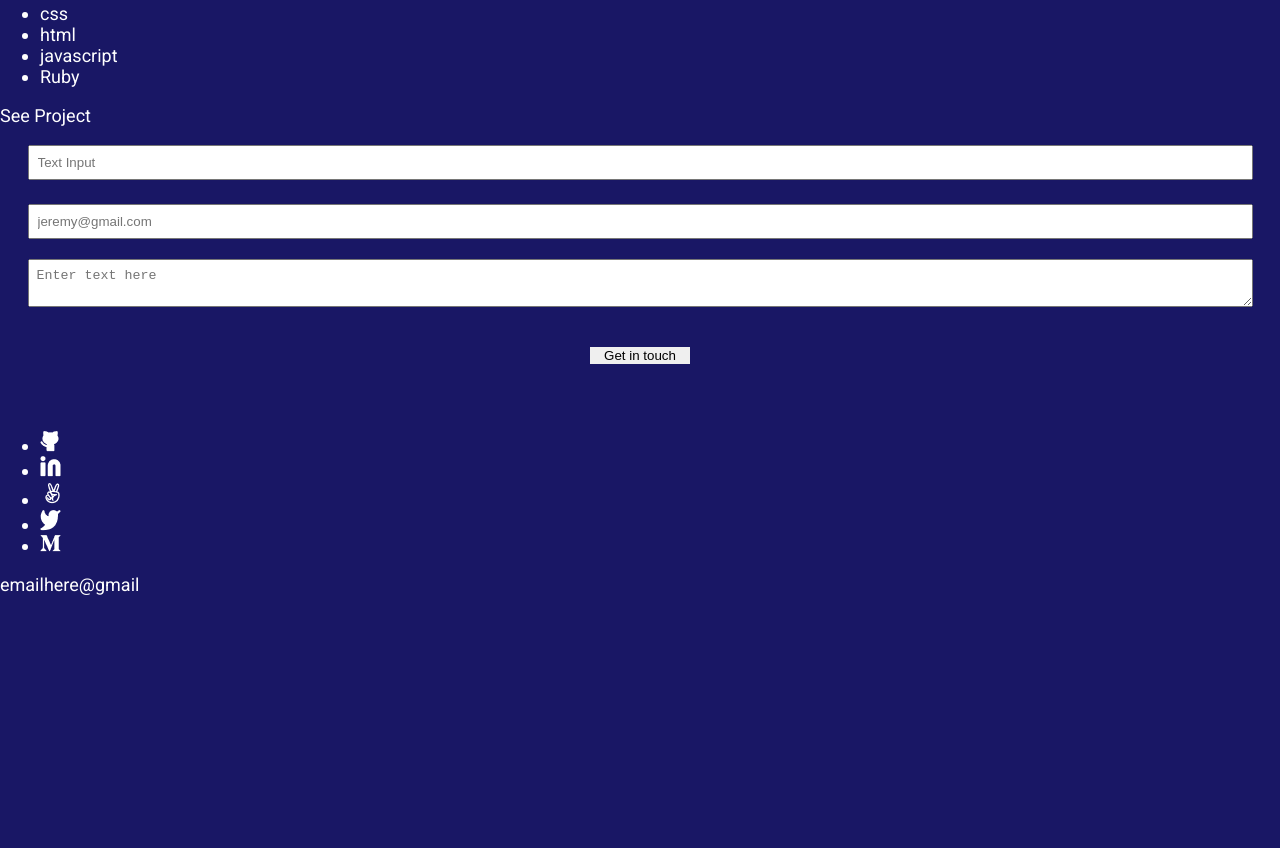
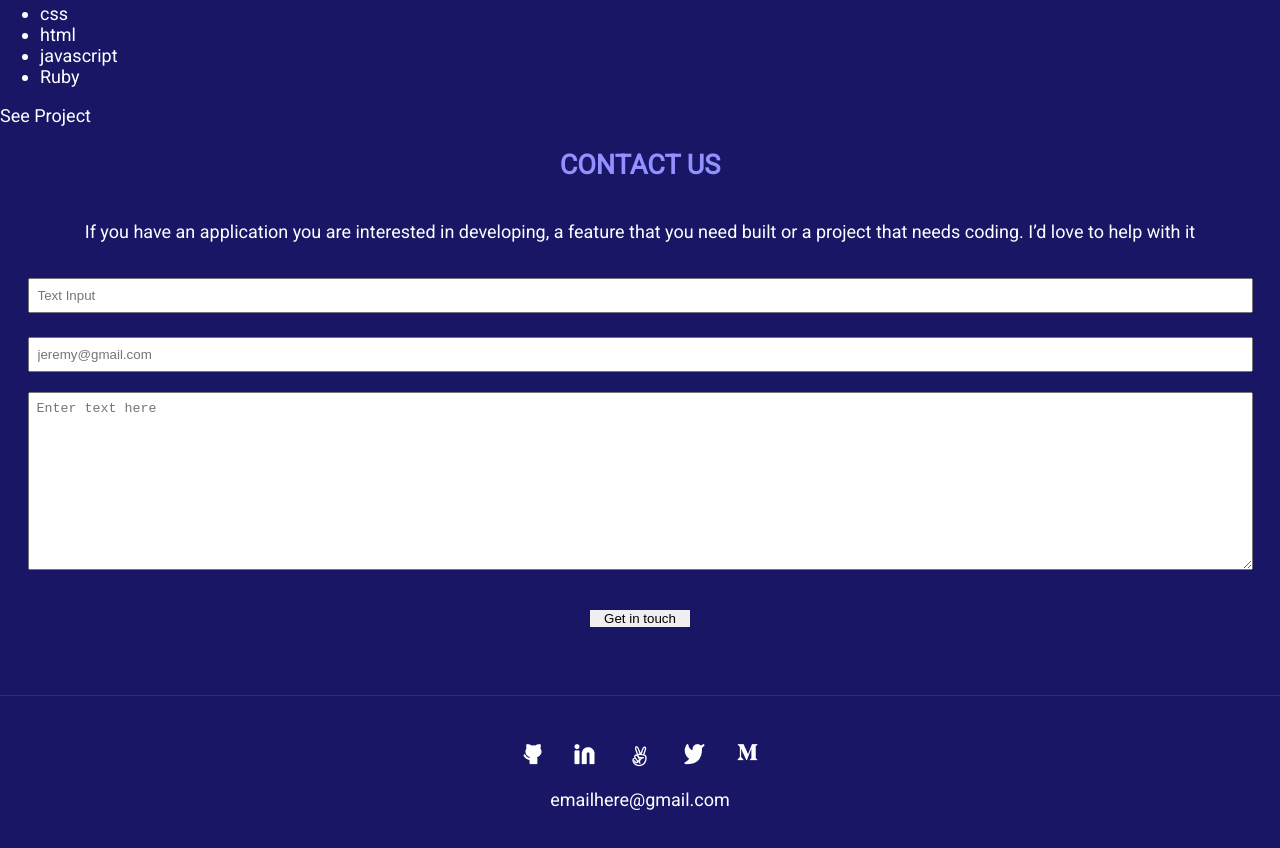
Before and after one commit to til2to/porfolio_projects, a website: page index.html in a window 1280 px wide. Shown: the part 2014-2862 px from the top of the page. Before the commit the page ends 2627 px from the top, so only its background shows below. Drawn offline with Linux system fonts and the light colour scheme.

Commit message:
Add Header Contact-me Section And Social Media Style

```diff
--- a/index.html
+++ b/index.html
@@ -140,9 +140,14 @@
 
       <section class="button">See Project</section>
     </section>
-    <section>
-      <fieldset>
+    <section id="contact-me">
+      <header>
+        <h2>CONTACT US</h2>
+        <p>If you have an application you are interested in developing, a feature that you need built or a project that needs coding. I’d love to help with it
+        </p>
+      </header>
         <form action="https://formspree.io/f/xrgdbeyr" method="post">
+          <fieldset>
           <input type="text" id="name" name="Name" placeholder="Text Input" required
           maxlength="30"
           />
@@ -150,9 +155,8 @@
           />
           <textarea name="Text Area" id="textarea" placeholder="Enter text here" required></textarea>
           <button class="button" type="submit">Get in touch</button>
+        </fieldset>
         </form>
-
-      </fieldset>
 
       <article class="social-media">
         <ul>
@@ -162,8 +166,8 @@
           <li><a href="#"><img src="four.png" alt=""></a></li>
           <li><a href="#"><img src="five.png" alt=""></a></li>
         </ul>
+        <p>emailhere@gmail.com</p>
       </article>
-      <p>emailhere@gmail</p>
     </section>
   </section>
 </body>
--- a/style.css
+++ b/style.css
@@ -141,13 +141,26 @@ body {
   }
 }
 
-form {
+#contact-me > p {
+  font-size: 16px;
+  font-weight: 400;
+  color: #f5f5ff;
+}
+
+#contact-me header {
   display: flex;
   flex-direction: column;
+  align-items: center;
+}
+
+#contact-me h2 {
+  color: #9390ff;
 }
 
 fieldset {
   border: none;
+  display: flex;
+  flex-direction: column;
   margin-bottom: 3vh;
 }
 
@@ -159,6 +172,8 @@ input {
 textarea {
   margin: 1vh 1.5vh;
   padding: 1vh;
+  height: 20vh;
+  resize: vertical;
 }
 
 form .button {
@@ -167,3 +182,29 @@ form .button {
   margin: 4vh 0;
   align-self: center;
 }
+
+.social-media {
+  display: flex;
+  flex-direction: column;
+  align-items: center;
+}
+
+.social-media ul{
+  list-style: none;
+  display: flex;
+  margin: 0;
+  padding: 0;
+  width: 100%;
+  border-top: 1px solid #3a3837;
+  padding-top: 4vh;
+  justify-content: center;
+}
+
+.social-media ul > li {
+  margin: 2vh;
+}
+
+.social-media > p{
+  margin: 0;
+  margin-bottom: 10vh;
+}
```
